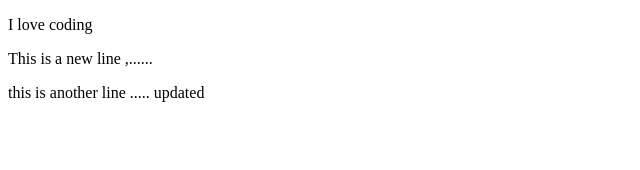
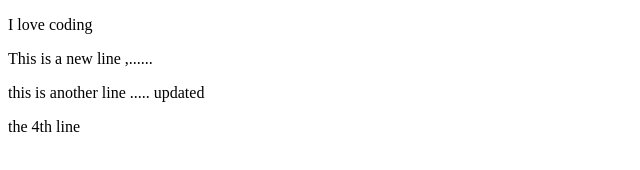
Before and after one commit to nedumobi/first-website, a plain HTML site: page index.html in a window 1280 px wide. Shown: the full height of the page, 0-640 px from the left. Drawn offline with Linux system fonts and the light colour scheme.

Commit message:
Revert "Revert "update""
This reverts commit 3f8f4049d03992bca9ab7dd30f2765fa46aa4362.

```diff
--- a/index.html
+++ b/index.html
@@ -9,5 +9,6 @@
 <p>I love coding</p>
 <p>This is a new line ,......</p>
 <p>this is another line ..... updated</p>
+<p> the 4th line</p>
 </body>
 </html>
```
Also changed, not shown: READ.txt (added).
